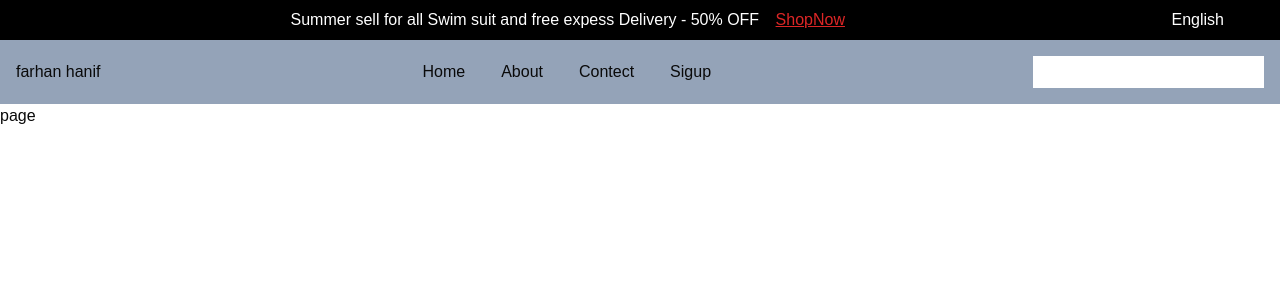
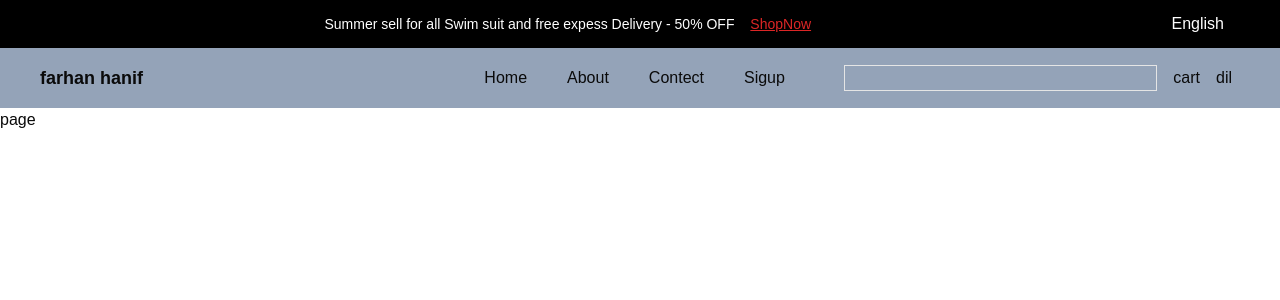
Before and after one commit to FarhanCodesLife/Full-E-Commerce-Website-UI-UX-Design, a Next.js app in the folder work/: page / in a window 1280 px wide. Shown: the top 300 px of the page. Built offline with nearby package versions, Linux system fonts and the light colour scheme.

Commit message:
navbar completed

```diff
--- a/work/components/Navbar.tsx
+++ b/work/components/Navbar.tsx
@@ -3,28 +3,45 @@ import React from 'react'
 const Navbar = () => {
   return (
     <>
-    <div className='text-center w-full flex items-center px-4 py-2 justify-between bg-black text-white'>
-        <div className='w-full'>
-            Summer sell for all Swim suit and free expess Delivery - 50% OFF <span className='text-red-600 px-3 underline cursor-pointer' >ShopNow</span> </div>
+    <div className=' w-full flex flex-wrap md:flex-nowrap items-center px-4 py-2 justify-between bg-black text-white'>
+        <div className='w-full text-center items-center text-sm md:text-md'>
+
+            Summer sell for all Swim suit and free expess Delivery - 50% OFF <span className='text-red-600 px-3 underline cursor-pointer' >ShopNow</span>
+            </div>
             <div>
-                <span className=' cursor-pointer   px-10 py-1 '>English </span>
+                <span className=' cursor-pointer text-center hidden md:block px-10 py-1 '>English </span>
                 </div>
             </div>
 
 
-    <div className='w-full flex items-center px-4 py-4 justify-between bg-slate-400'>
-        <div>
-            farhan hanif
+
+
+
+    <div className='w-full flex flex-col items-center px-5 lg:px-10 sm:w-full sm:py-4 py-2 justify-between bg-slate-400'>
+       <div className='  sm:flex-nowrap  flex-wrap flex justify-between items-center w-full'>
+        <div className='font-bold items-center sm:w-full flex w-96 justify-between  '>
+                <a className='text-xl sm:text-lg cursor-pointer'>
+                farhan hanif
+                </a>
+        <a className='md:hidden sm:text-sm text-lg  block'>
+            manu
+        </a>
         </div>
-        <div className='flex gap-9'>
+        <div className='lg:flex px-2 space-x-10 content-center w-full items-center justify-center hidden md:block'>
             <a href="">Home</a>
             <a href="">About</a>
             <a href="">Contect</a>
             <a href="">Sigup</a>
     </div>
-        <div>
-            <input type="search" className='px-3 py-1' />
+        <div className='flex gap-4 items-center px-2 w-full  m-auto '>
+            <input type="search" className='sm:w-full border w-96   px-4 bg-transparent' />
+            {/* <p className=''>search </p> */}
+            <p>cart </p>
+            <p>dil </p>
         </div>
+
+       </div>
+        <input type="search" className='px-2  hidden  block ' />
 
 
         </div>
```
